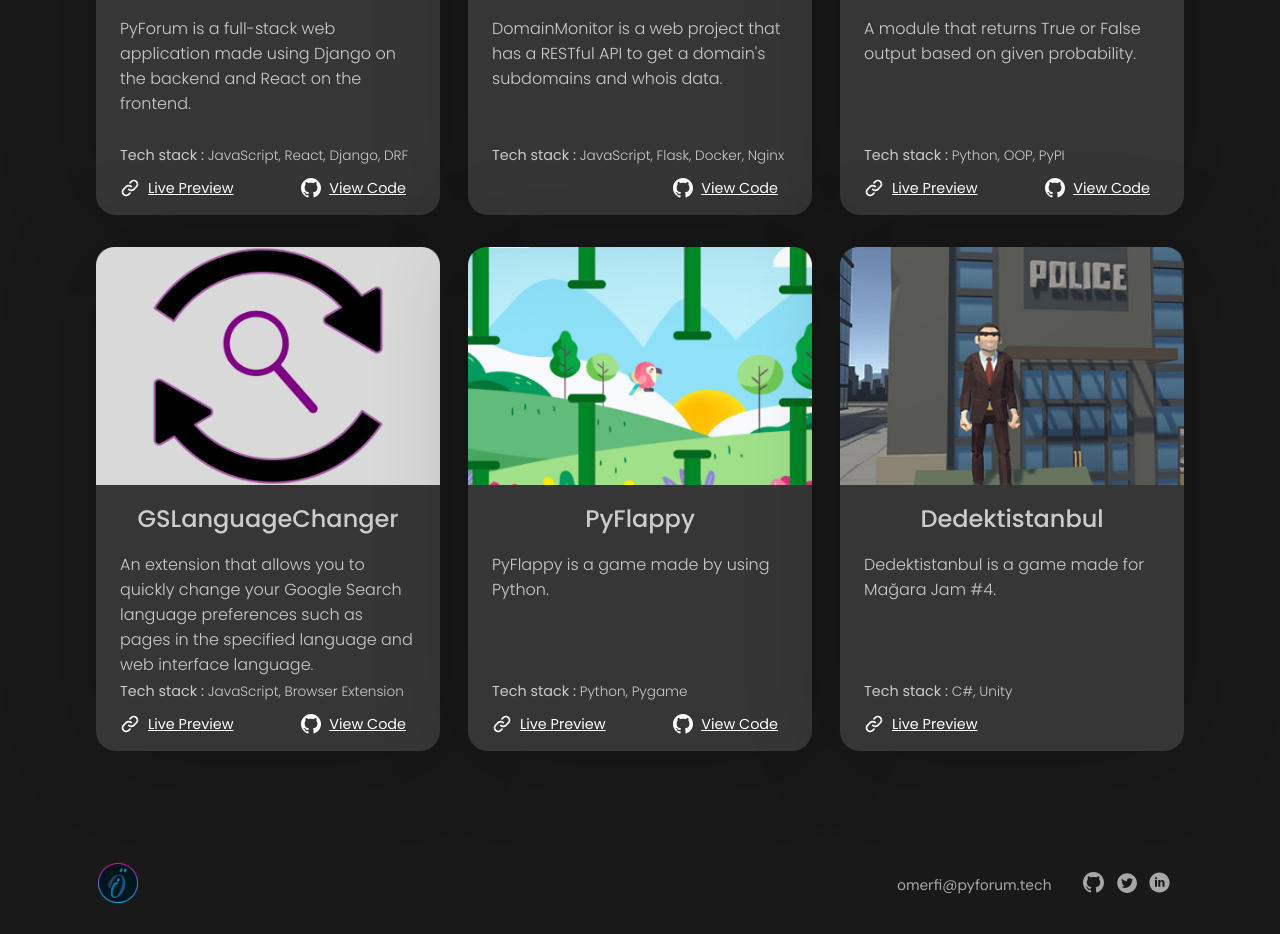
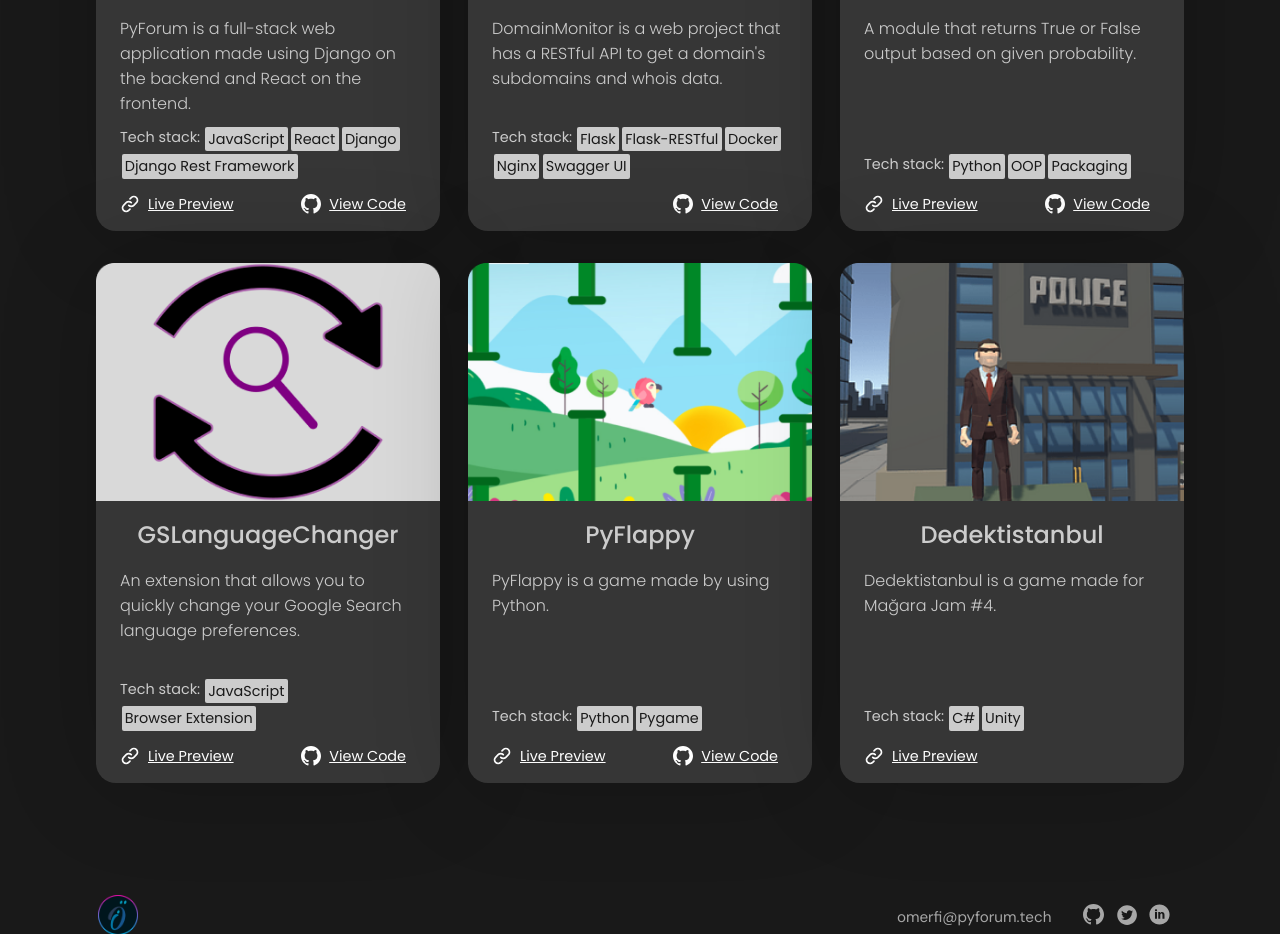
Before and after one commit to OmerFI/omerfi.github.io, a React (Create React App) app: page / in a window 1280 px wide. Shown: the part 1522-2456 px from the top of the page. Built offline with nearby package versions, Linux system fonts and the light colour scheme.

Commit message:
Highlight tech stacks used in projects

```diff
--- a/src/components/Project.js
+++ b/src/components/Project.js
@@ -26,7 +26,12 @@ const Project = ({
         <p className="project-name">{projectName}</p>
         <p className="project-description">{projectDescription}</p>
         <p className="project-tech-stack">
-          <span>Tech stack :</span> {projectTechStack}
+          <span className="tech-stack-text">Tech stack:</span>
+          {Array.from(projectTechStack).map((tech, index) => (
+            <span key={index} className="tech">
+              {tech}
+            </span>
+          ))}
         </p>
         <div className="links">
           <a
@@ -57,7 +62,7 @@ Project.propTypes = {
   imgSrc: PropTypes.string.isRequired,
   projectName: PropTypes.string.isRequired,
   projectDescription: PropTypes.string.isRequired,
-  projectTechStack: PropTypes.string.isRequired,
+  projectTechStack: PropTypes.arrayOf(PropTypes.string),
   livePreviewLink: PropTypes.string,
   viewCodeLink: PropTypes.string,
 };
--- a/src/components/Projects.js
+++ b/src/components/Projects.js
@@ -18,7 +18,7 @@ const Projects = () => {
           imgSrc={pyforum}
           projectName="PyForum"
           projectDescription="PyForum is a full-stack web application made using Django on the backend and React on the frontend."
-          projectTechStack="JavaScript, React, Django, DRF"
+          projectTechStack={["JavaScript", "React", "Django", "Django Rest Framework"]}
           livePreviewLink="https://pyforum.tech/"
           viewCodeLink="https://github.com/OmerFI/PyForum"
         />
@@ -26,22 +26,23 @@ const Projects = () => {
           imgSrc={domainmonitor}
           projectName="DomainMonitor"
           projectDescription="DomainMonitor is a web project that has a RESTful API to get a domain's subdomains and whois data."
-          projectTechStack="JavaScript, Flask, Docker, Nginx"
+          // projectTechStack={["JavaScript", "Flask", "Docker", "Nginx", "Swagger UI", "Flask-RESTful"]}
+          projectTechStack={["Flask", "Flask-RESTful", "Docker", "Nginx", "Swagger UI"]}
           viewCodeLink="https://github.com/OmerFI/DomainMonitor"
         />
         <Project
           imgSrc={pyprobs}
           projectName="PyProbs"
           projectDescription="A module that returns True or False output based on given probability."
-          projectTechStack="Python, OOP, PyPI"
+          projectTechStack={["Python", "OOP", "Packaging"]}
           livePreviewLink="https://pypi.org/project/pyprobs/"
           viewCodeLink="https://github.com/OmerFI/PyProbs"
         />
         <Project
           imgSrc={googlesearchlanguagechanger}
           projectName="GSLanguageChanger"
-          projectDescription="An extension that allows you to quickly change your Google Search language preferences such as pages in the specified language and web interface language."
-          projectTechStack="JavaScript, Browser Extension"
+          projectDescription="An extension that allows you to quickly change your Google Search language preferences."
+          projectTechStack={["JavaScript", "Browser Extension"]}
           livePreviewLink="https://chrome.google.com/webstore/detail/google-search-language-ch/nklmaonpgdnlhmkppobhjeddgmmfdpmm"
           viewCodeLink="https://github.com/OmerFI/GoogleSearchLanguageChanger"
         />
@@ -49,7 +50,7 @@ const Projects = () => {
           imgSrc={pyflappy}
           projectName="PyFlappy"
           projectDescription="PyFlappy is a game made by using Python."
-          projectTechStack="Python, Pygame"
+          projectTechStack={["Python", "Pygame"]}
           livePreviewLink="https://github.com/OmerFI/PyFlappy/releases/tag/v1.0"
           viewCodeLink="https://github.com/OmerFI/PyFlappy"
         />
@@ -57,7 +58,7 @@ const Projects = () => {
           imgSrc={dedektistanbul}
           projectName="Dedektistanbul"
           projectDescription="Dedektistanbul is a game made for Mağara Jam #4."
-          projectTechStack="C#, Unity"
+          projectTechStack={["C#", "Unity"]}
           livePreviewLink="https://omerfi.itch.io/dedektistanbul"
         />
       </div>
--- a/src/index.css
+++ b/src/index.css
@@ -191,7 +191,7 @@ main .projects .project {
   box-shadow: 2px 2px 100px rgba(0, 0, 0, 0.2);
   border-radius: 20px;
   width: 21.5rem;
-  height: 31.5rem;
+  height: 32.5rem;
   justify-self: center;
   display: flex;
   flex-direction: column;
@@ -241,11 +241,26 @@ main .projects .project-tech-stack {
   font-weight: 300;
   color: #cccccc;
   font-size: 0.85rem;
+
+  display: flex;
+  flex-wrap: wrap;
 }
 
 main .projects .project-tech-stack > span {
   font-weight: 400;
   font-size: 0.9rem;
+}
+
+main .projects .project-tech-stack .tech-stack-text {
+  margin-right: 0.2rem;
+}
+
+main .projects .project-tech-stack .tech {
+  margin: 0 0.1rem 0.2rem 0.1rem;
+  background: #cccccc;
+  color: #191919;
+  border-radius: 2px;
+  padding: 0.1rem 0.2rem;
 }
 
 main .projects .links {
```
